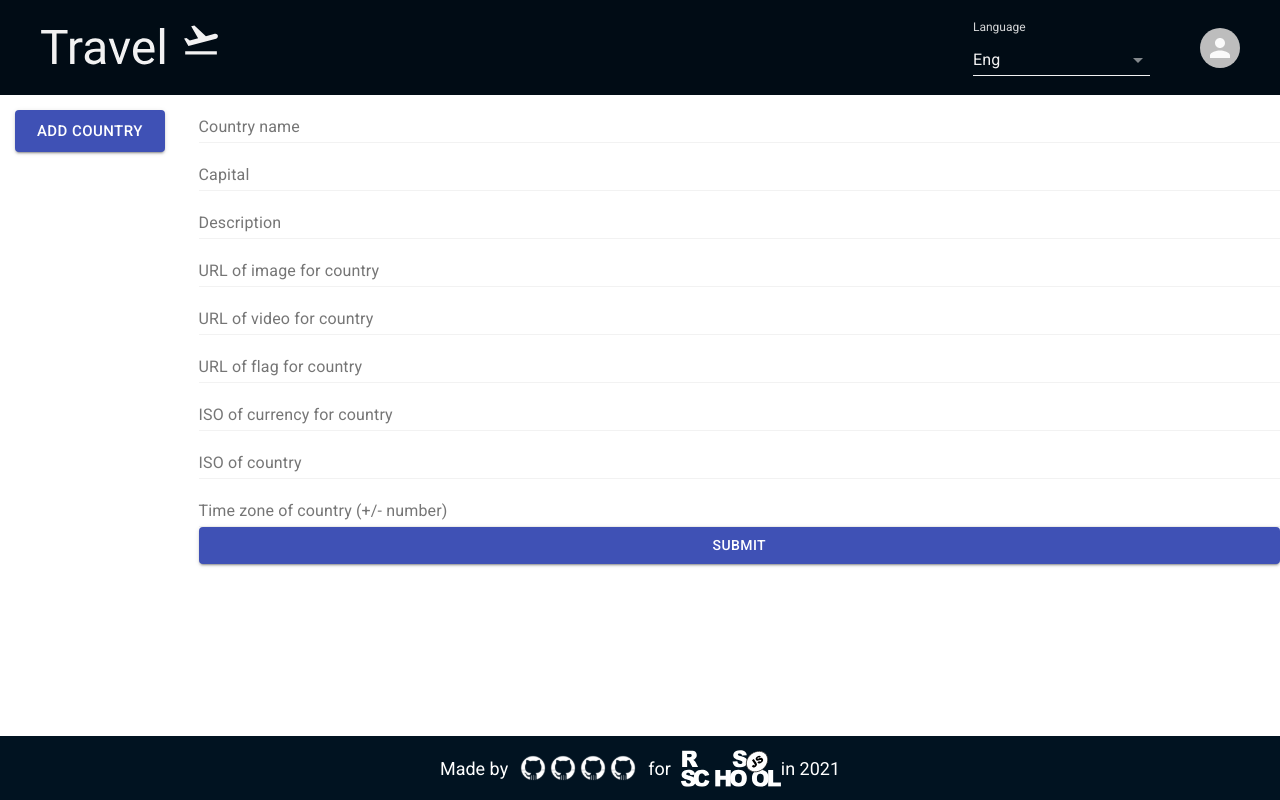
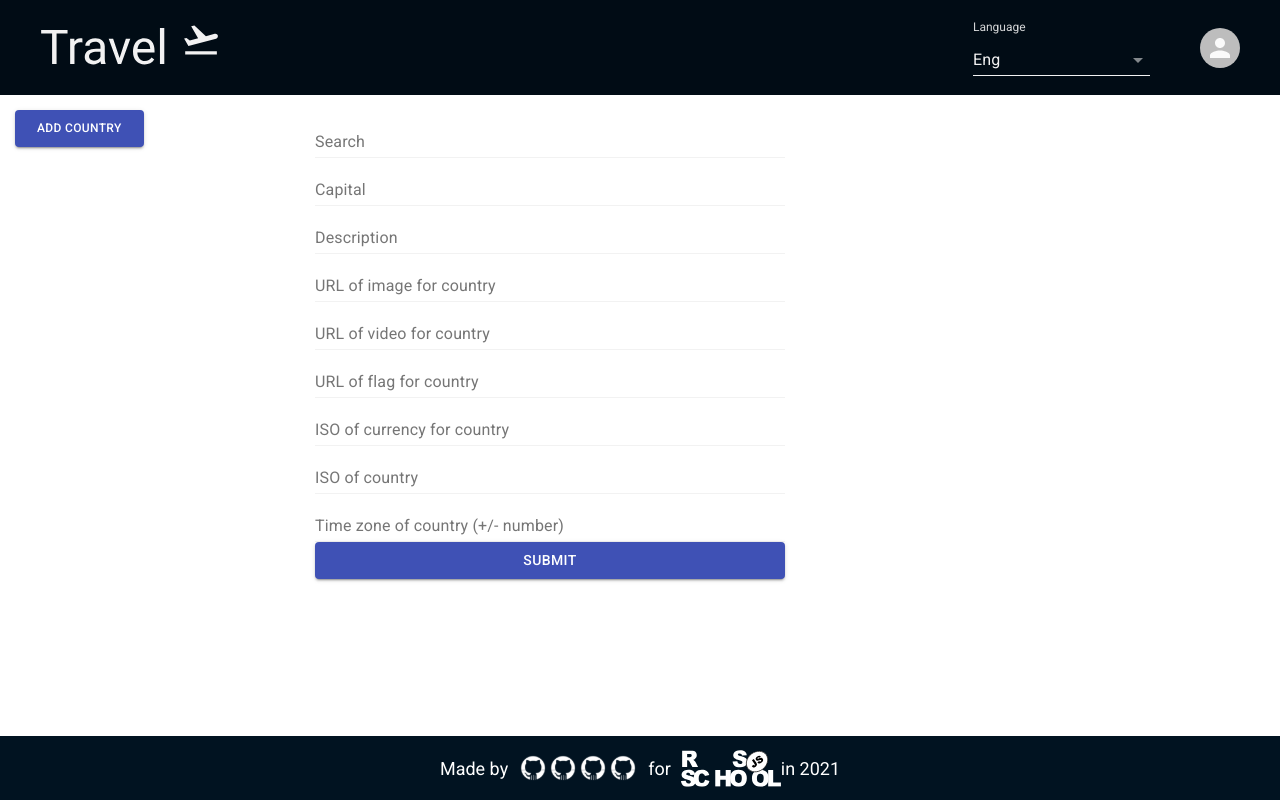
Before and after one commit to BurnTree1/travel-app, a React (Create React App) app: page /#/admin in a window 1280 px wide. Built offline with nearby package versions, Linux system fonts and the light colour scheme; no server answers.

Commit message:
feat: add admin panel styles

```diff
--- a/src/components/Admin/Admin.scss
+++ b/src/components/Admin/Admin.scss
@@ -8,3 +8,10 @@
     flex: 1 0 auto;
     display: flex;
 }
+
+
+@media (max-width: 700px) {
+    .admin {
+        flex-direction: column;
+    }
+}
--- a/src/components/Admin/AdminNav/AdminNav.scss
+++ b/src/components/Admin/AdminNav/AdminNav.scss
@@ -2,3 +2,10 @@
     width: 300px;
     padding: 15px;
 }
+
+
+@media (max-width: 1280px) {
+    .admin__nav .nav__btn {
+        font-size: 12px;
+    }
+}
--- a/src/components/Admin/AdminNav/AdminNav.tsx
+++ b/src/components/Admin/AdminNav/AdminNav.tsx
@@ -8,7 +8,7 @@ const AdminNav = (props) => {
   };
   return (
         <div className="admin__nav">
-            <Button onClick={onCountryAdd} variant="contained" size="large" color="primary">
+            <Button className="nav__btn" onClick={onCountryAdd} variant="contained" size="large" color="primary">
                 Add country
             </Button>
         </div>
--- a/src/components/Admin/AdminPanel/AdminPanel.scss
+++ b/src/components/Admin/AdminPanel/AdminPanel.scss
@@ -1,3 +1,8 @@
 .admin .MuiInputBase-input {
     color: #000;
 }
+
+.country__add {
+    max-width: 500px;
+    padding: 15px;
+}
--- a/src/components/Admin/AdminPanel/AdminPanel.tsx
+++ b/src/components/Admin/AdminPanel/AdminPanel.tsx
@@ -5,6 +5,7 @@ import Button from '@material-ui/core/Button';
 import TextField from '@material-ui/core/TextField';
 import './AdminPanel.scss';
 import { useDispatch } from 'react-redux';
+import { useIntl } from 'react-intl';
 import { addCountry } from '../../../store/actions/admin';
 
 const validationSchema = yup.object({
@@ -48,6 +49,7 @@ const validationSchema = yup.object({
 });
 
 const AdminPanel = () => {
+  const intl = useIntl();
   const dispatch = useDispatch();
   const formik = useFormik({
     initialValues: {
@@ -98,13 +100,13 @@ const AdminPanel = () => {
   });
 
   return (
-        <div>
+        <div className="country__add">
             <form onSubmit={formik.handleSubmit}>
                 <TextField
                   fullWidth
                   id="name"
                   name="name"
-                  label="Country name"
+                  label={intl.formatMessage({ id: 'header.search' })}
                   value={formik.values.name}
                   onChange={formik.handleChange}
                   error={formik.touched.name && Boolean(formik.errors.name)}
```
